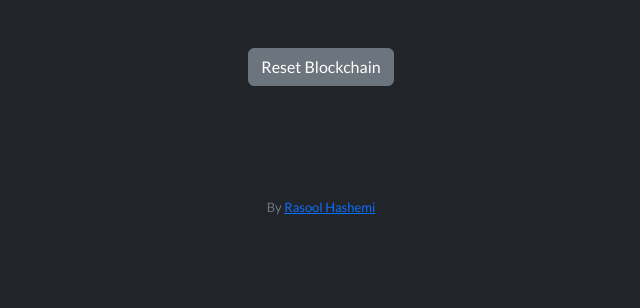
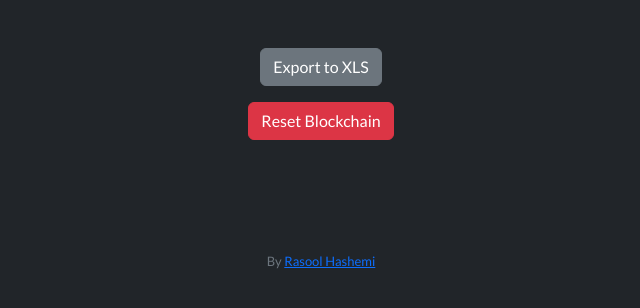
Before and after one commit to hawshemi/Blockchain, a Flask app: page /history in a window 1280 px wide. Shown: the part 232-540 px from the top of the page, without its empty margins (319-959 px from the left). Run offline with Flask 2, Linux system fonts and the light colour scheme; data that the repository does not hold is empty; some libraries are stand-ins or nearby versions.

Commit message:
Added Export button.
Export from Table to Excel(XLS).

```diff
--- a/templates/history.html
+++ b/templates/history.html
@@ -32,8 +32,10 @@
             </tbody>
         </table>
 
+        <button class="btn btn-secondary" onclick="table2Excel()">Export to XLS</button>
+
         <form action="/delete" method="post">
-          <input class="btn btn-secondary" type="submit" value="Reset Blockchain">
+          <input class="btn btn-danger" type="submit" value="Reset Blockchain">
         </form>
 
 {% endblock %}
```
